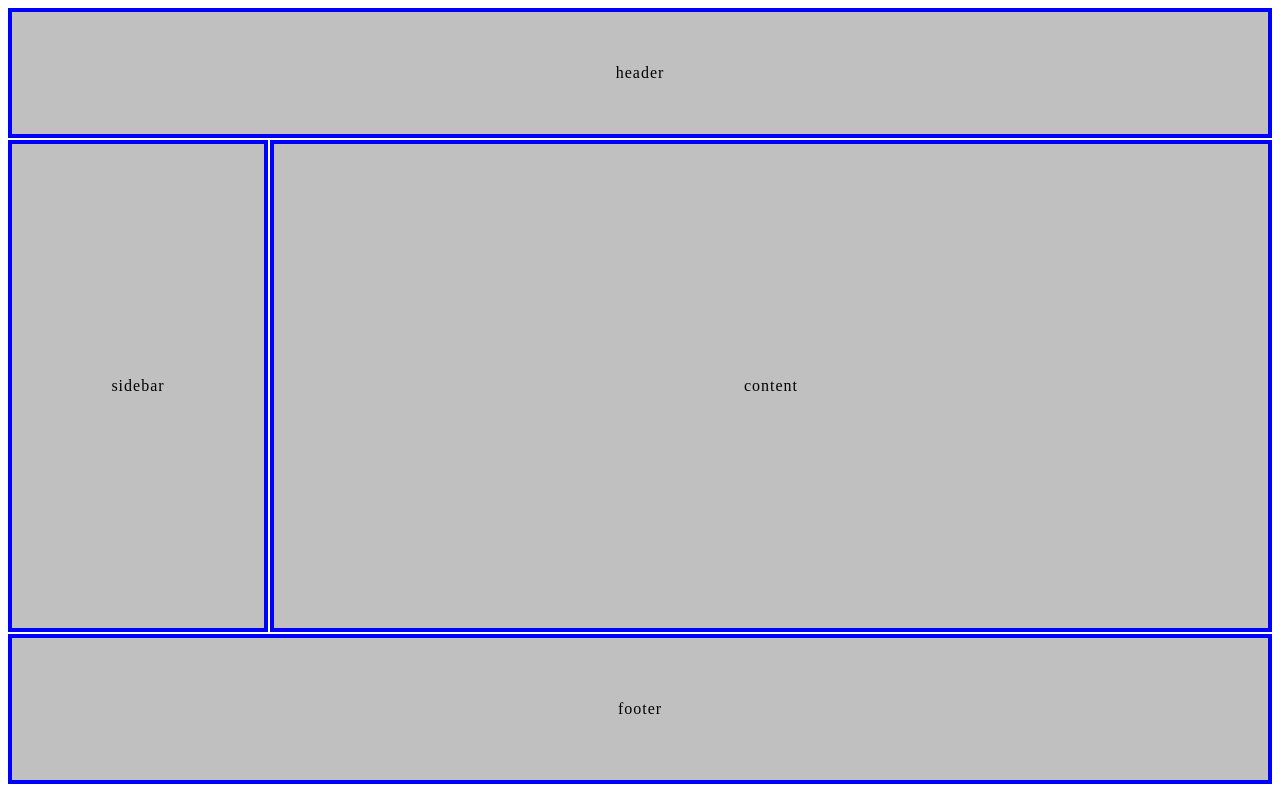
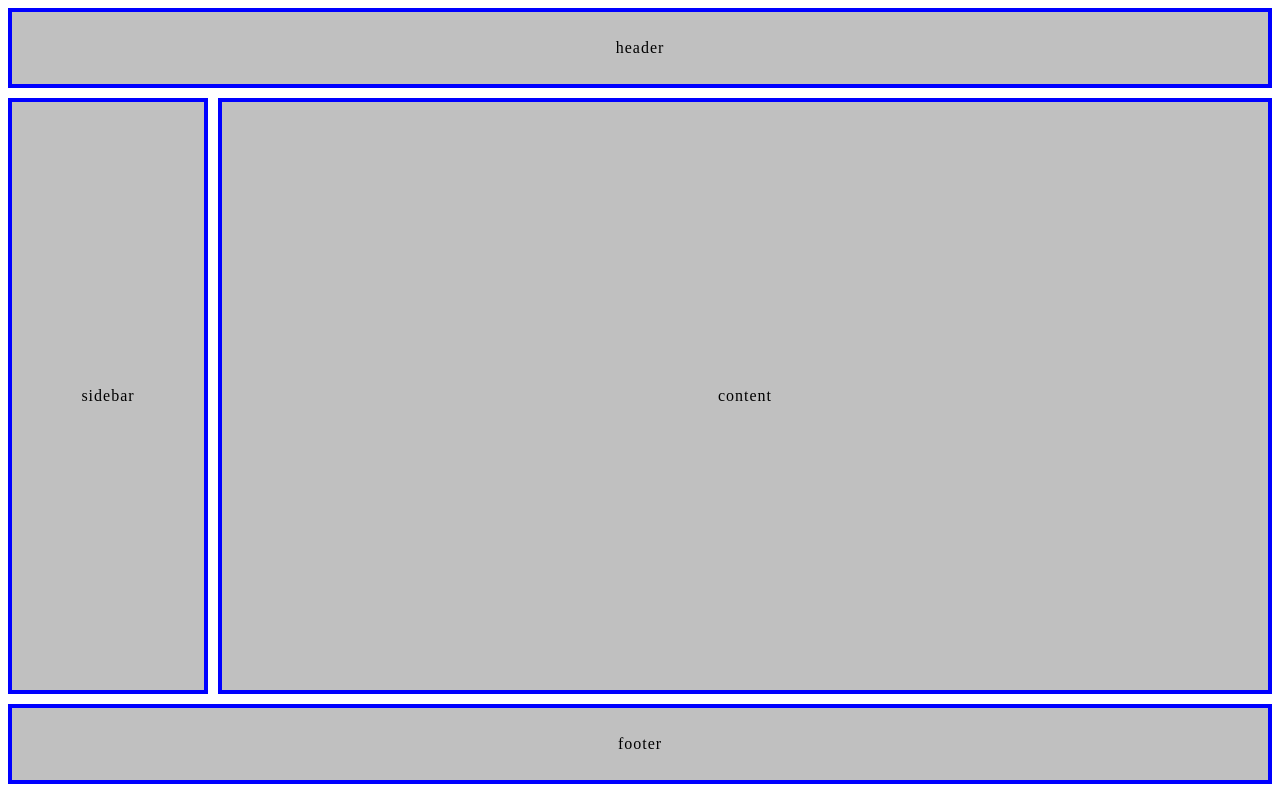
Before and after one commit to daviddiazx/layout, a plain HTML site: page Index.html in a window 1280 px wide. Drawn offline with Linux system fonts and the light colour scheme.

Commit message:
actualizacion

```diff
--- a/Index.html
+++ b/Index.html
@@ -7,7 +7,7 @@
     <link rel="stylesheet" href="css/style.css">
 </head>
 <body>
-    <div class="conteiner">
+    <div class="container">
         <div class="item header">header</div>
         <div class="item sidebar">sidebar</div>
         <div class="item content">content</div>
--- a/css/style.css
+++ b/css/style.css
@@ -1,27 +1,22 @@
-*{
+* {
     box-sizing: border-box;
 }
-body{
+
+.container {
+    display: grid;
+    grid-template-rows: auto auto 1fr auto ;
+    grid-template-columns: 1fr;
+    grid-template-areas:
+    "header"
+    "sidebar"
+    "content"
+    "footer"
+    ;
+    gap: 10px;
     height: 97vh;
-    display: flex;
-
 }
 
-.conteiner{
-    flex: 1;
-    display: grid;
-    grid-template-columns: 260px 1fr 100px;
-    grid-template-rows: 130px 1fr 150px;
-    grid-template-areas:
-    "header header header"
-    "sidebar content content"
-    "footer footer footer"
-    ;
-    gap: 2px;
-    padding: 0px;
-}
-
-.item{
+.item {
     background-color: silver;
     border: 4px solid blue;
     display: flex;
@@ -32,18 +27,81 @@ body{
     letter-spacing: 1px;
 }
 
-.header{
-    grid-area: header;
+.header {
+grid-area: header;
 }
 
 .sidebar {
-    grid-area: sidebar;
+
+grid-area: sidebar;
 }
 
-.content {
-    grid-area: content;
+-content{
+grid-area: content ;
 }
 
-.footer {
+.footer{
     grid-area: footer;
 }
+ /*tablets*/
+
+@media(min-width:768px){
+    .container{
+        grid-template-columns: 200px 1fr ;
+        grid-template-rows: 80px 1fr 180px;
+        grid-template-areas:
+        "sidebar header"
+        "sidebar content"
+        "sidebar footer"
+
+        ;
+    }
+}
+.header {
+grid-area: header;
+}
+
+.sidebar {
+
+grid-area: sidebar;
+}
+
+-content{
+grid-area: content ;
+}
+
+.footer{
+    grid-area: footer;
+}
+
+
+/*laptops*/
+@media(min-width: 1024px){
+    .container{
+        grid-template-columns: 200px 1fr ;
+        grid-template-rows: 80px 1fr 80px;
+        grid-template-areas:
+        "header header"
+        "sidebar content"
+        "footer footer"
+        ;
+    }
+}
+
+
+.header {
+grid-area: header;
+}
+
+.sidebar {
+
+grid-area: sidebar;
+}
+
+-content{
+grid-area: content ;
+}
+
+.footer{
+    grid-area: footer;
+}
```
